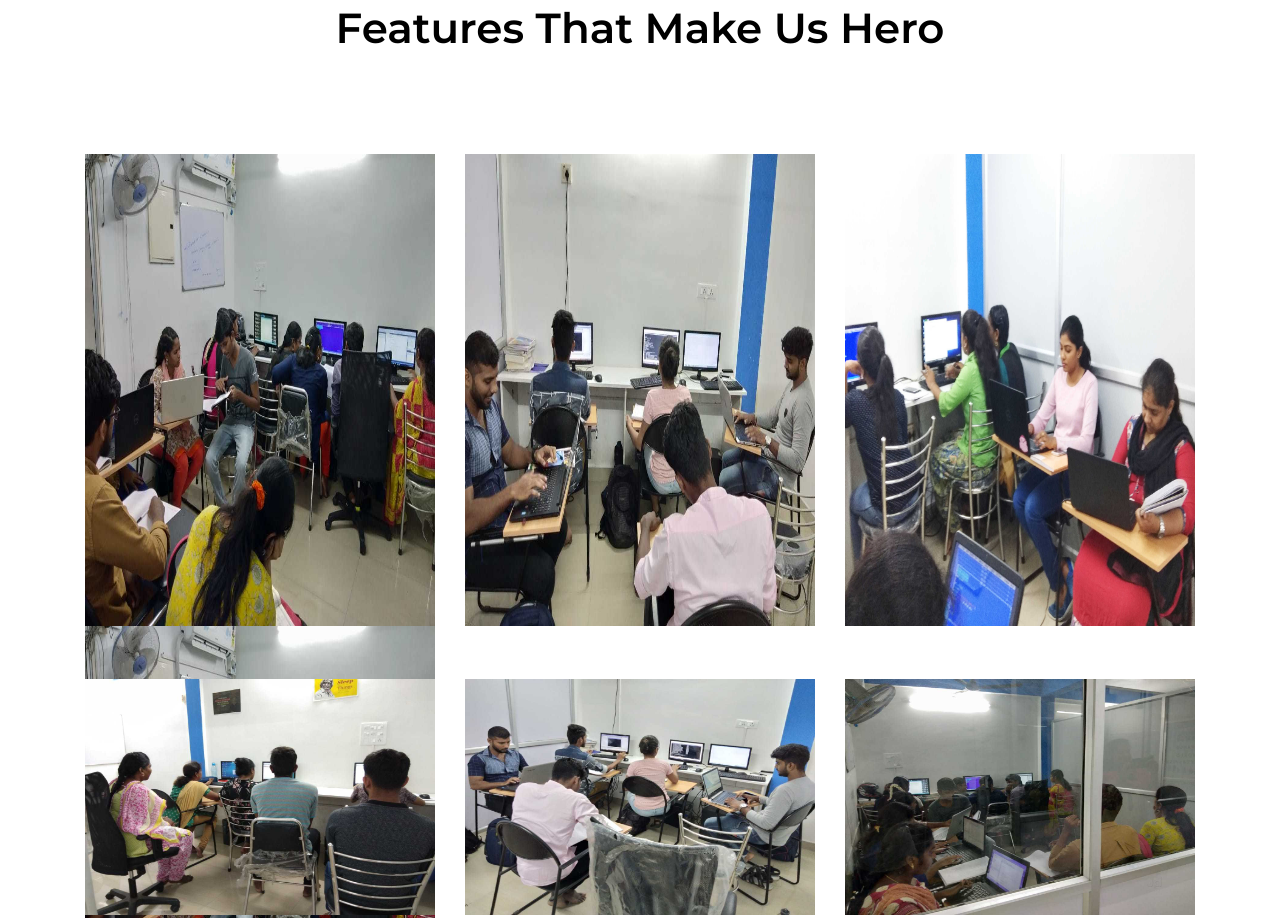
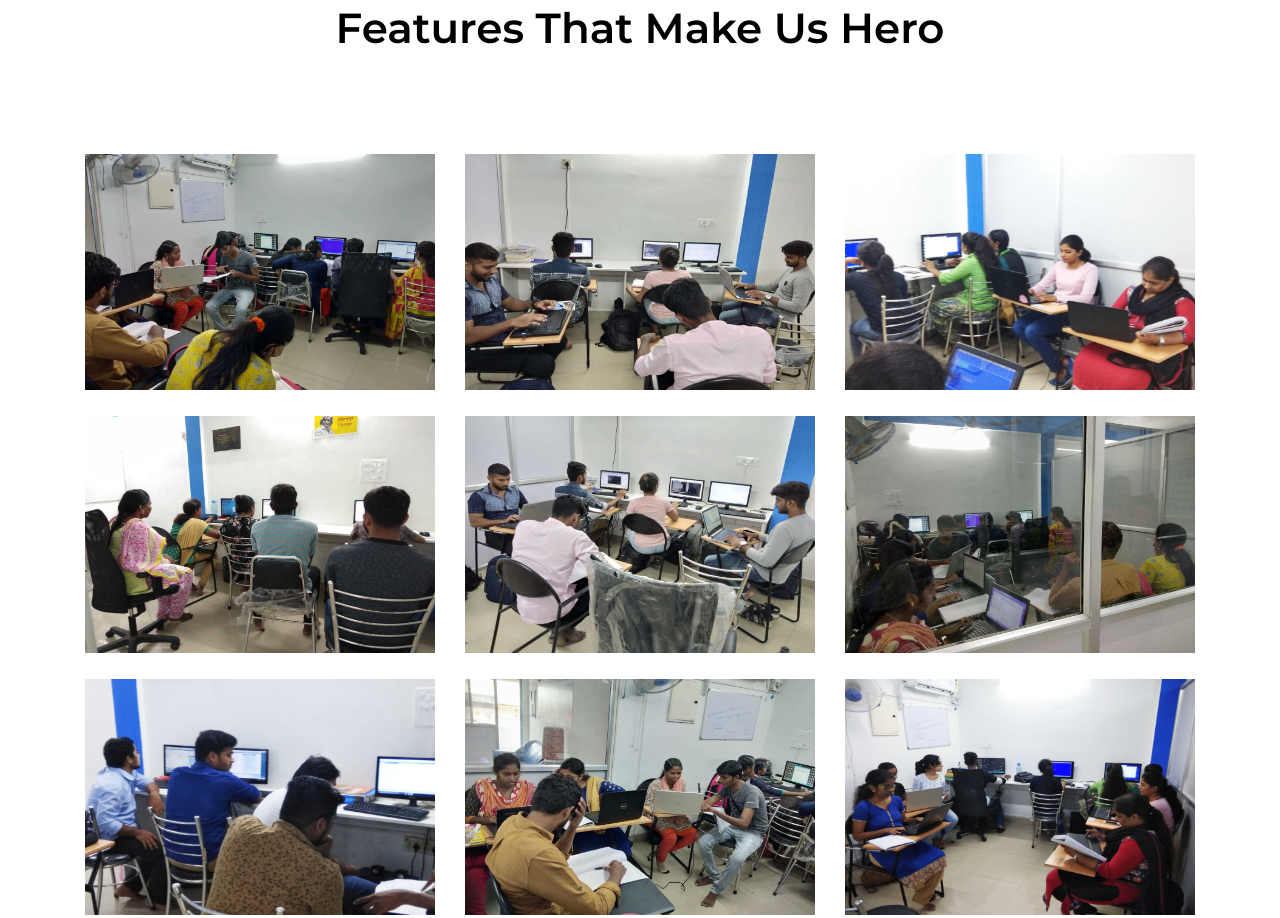
Before and after one commit to mhdraffic/Binary, a plain HTML site: page index.html in a window 1280 px wide. Shown: the part 2771-3689 px from the top of the page. Drawn offline with nearby package versions, Linux system fonts and the light colour scheme; some packages are replaced by stand-ins of ours; a script that the page names is missing.

Commit message:
Update index.html

```diff
--- a/index.html
+++ b/index.html
@@ -304,8 +304,8 @@
 			</div>
 			<div class="feature-inner row">
 				<div class="col-lg-4 col-md-6">
-					<img style="height:90%;width:100%" src="img/Lab/java.jpg" alt="">
-					<img style="height:90%;width:100%" src="img/Lab/java.jpg" alt="">
+
+					<img style="height:90%;width:100%" src="img/Lab/Java.jpg" alt="">
 				</div>
 				<div class="col-lg-4 col-md-6">
 					<img style="height:90%;width:100%" src="img/Lab/CCNA.jpg" alt="">
```
